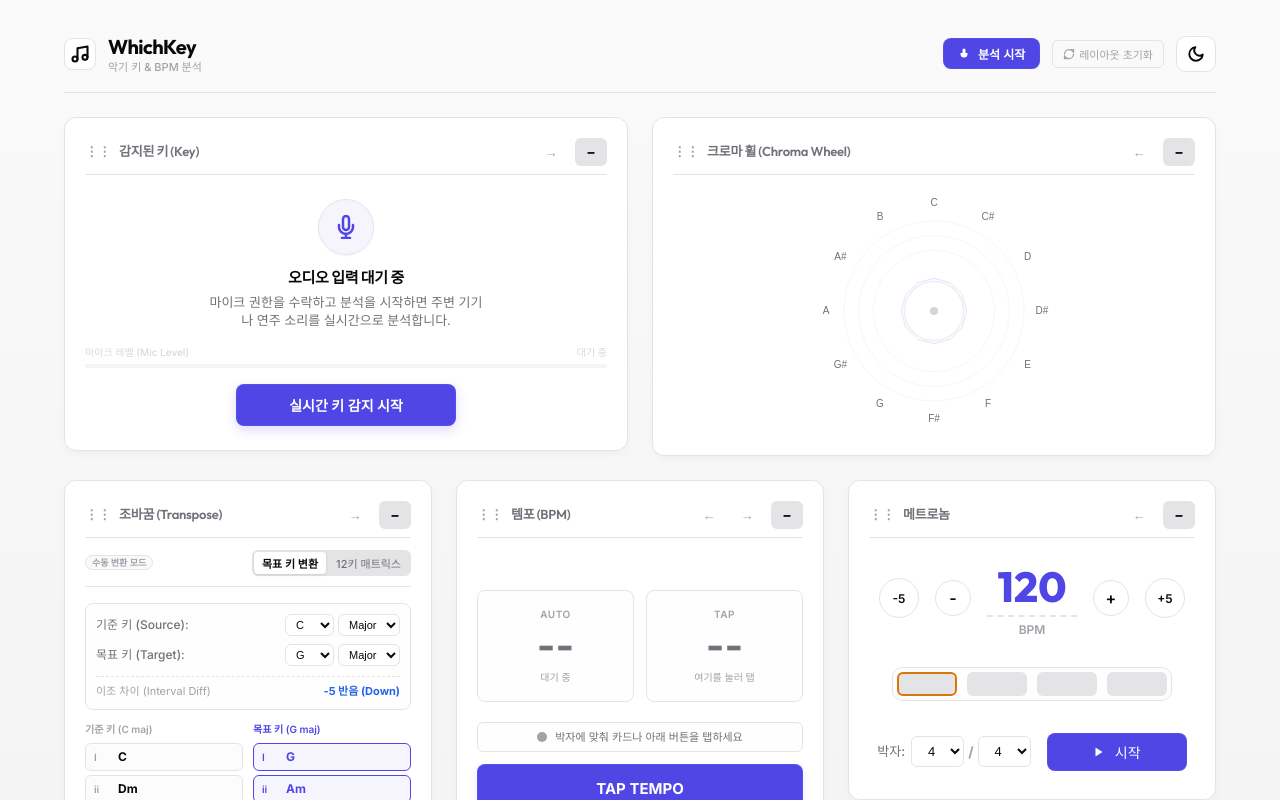
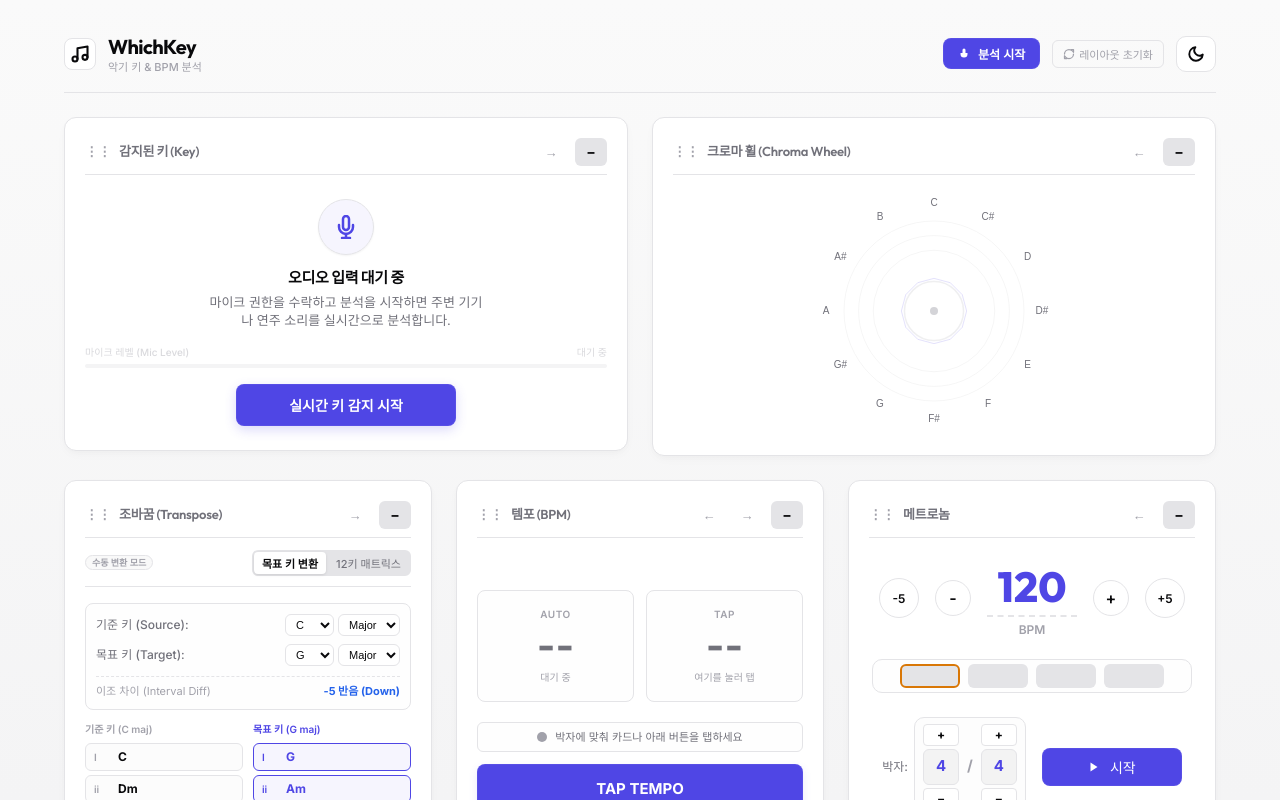
Before and after one commit to jae1/which-key, a React (Vite) app: page / in a window 1280 px wide. Shown: the top 800 px of the page. Built offline with nearby package versions, Linux system fonts and the light colour scheme.

Commit message:
feat: replace metronome scroll picker with hybrid vertical selector, and fix beat ticks wrapping

```diff
--- a/src/components/Metronome.tsx
+++ b/src/components/Metronome.tsx
@@ -9,8 +9,8 @@ interface MetronomeProps {
 export function Metronome({ currentBpm, getAudioContext }: MetronomeProps) {
   const [bpm, setBpm] = useState(currentBpm > 0 ? currentBpm : 120);
   const [isPlaying, setIsPlaying] = useState(false);
-  const [beatsPerMeasure, setBeatsPerMeasure] = useState(4); // Numerator (default 4)
-  const [beatValue, setBeatValue] = useState(4); // Denominator (default 4)
+  const [beatsPerMeasure, setBeatsPerMeasure] = useState(4); // Numerator
+  const [beatValue, setBeatValue] = useState(4); // Denominator
   const [currentBeat, setCurrentBeat] = useState(0);
 
   // Sync with currentBpm if it changes and is valid
@@ -169,10 +169,9 @@ export function Metronome({ currentBpm, getAudioContext }: MetronomeProps) {
               onChange={(e) => {
                 const val = parseInt(e.target.value);
                 if (!isNaN(val)) {
-                  // Allow typing, clamp loosely to 300 during typing
                   setBpm(Math.min(300, Math.max(0, val)));
                 } else {
-                  setBpm(0); // Allow clearing input temporary
+                  setBpm(0);
                 }
               }}
               onBlur={() => {
@@ -227,12 +226,12 @@ export function Metronome({ currentBpm, getAudioContext }: MetronomeProps) {
         {/* Large, High-Visibility Beat Ticks */}
         <div style={{
           display: 'flex',
-          gap: '10px',
-          margin: '12px 0',
-          flexWrap: 'wrap',
+          gap: beatsPerMeasure > 8 ? '4px' : '8px',
+          margin: '4px 0',
+          flexWrap: 'nowrap',
           justifyContent: 'center',
           width: '100%',
-          maxWidth: '280px',
+          maxWidth: '320px',
           padding: '4px',
           background: 'rgba(128,128,128,0.01)',
           border: '1px solid var(--border-color)',
@@ -245,8 +244,8 @@ export function Metronome({ currentBpm, getAudioContext }: MetronomeProps) {
               <div
                 key={i}
                 style={{
-                  flexGrow: 1,
-                  minWidth: '40px',
+                  flex: 1,
+                  minWidth: '4px',
                   maxWidth: '60px',
                   height: '24px',
                   borderRadius: '6px',
@@ -267,38 +266,147 @@ export function Metronome({ currentBpm, getAudioContext }: MetronomeProps) {
         {/* Controls row */}
         <div style={{ display: 'flex', gap: '16px', width: '100%', alignItems: 'center', justifyContent: 'center', marginTop: '4px' }}>
 
-          {/* Custom Time Signature Selector (Numerator / Denominator separately) */}
+          {/* Hybrid Time Signature Selector */}
           <div style={{ display: 'flex', alignItems: 'center', gap: '6px' }}>
-            <span style={{ fontSize: '13px', color: 'var(--text-secondary)', fontWeight: 500 }}>박자:</span>
-            <div style={{ display: 'flex', alignItems: 'center', gap: '4px' }}>
+            <span style={{ fontSize: '12px', color: 'var(--text-secondary)', fontWeight: 500 }}>박자:</span>
+            <div style={{ display: 'flex', alignItems: 'center', gap: '6px', background: 'rgba(128,128,128,0.02)', borderRadius: '10px', border: '1px solid var(--border-color)', padding: '6px 8px' }}>
+
+              {/* Numerator (Beats per measure) */}
+              <div style={{ display: 'flex', flexDirection: 'column', alignItems: 'center', gap: '3px' }}>
+                <button
+                  onClick={() => {
+                    setBeatsPerMeasure(prev => Math.min(16, prev + 1));
+                    beatIndexRef.current = 0;
+                    setCurrentBeat(0);
+                  }}
+                  className="btn-secondary"
+                  style={{ width: '36px', height: '22px', borderRadius: '4px', padding: 0, display: 'flex', alignItems: 'center', justifyContent: 'center', fontSize: '12px', fontWeight: 'bold' }}
+                  title="박자 수 증가"
+                >
+                  +
+                </button>
+                <div style={{
+                  position: 'relative',
+                  display: 'flex',
+                  alignItems: 'center',
+                  justifyContent: 'center',
+                  background: 'var(--bg-secondary, rgba(128,128,128,0.08))',
+                  border: '1px solid var(--border-color)',
+                  borderRadius: '6px',
+                  width: '36px',
+                  height: '36px',
+                  cursor: 'pointer',
+                  textAlign: 'center',
+                }}>
+                  <span style={{ fontSize: '15px', fontWeight: 'bold', color: 'var(--primary)' }}>{beatsPerMeasure}</span>
                   <select
                     value={beatsPerMeasure}
                     onChange={(e) => {
-                  setBeatsPerMeasure(Number(e.target.value));
+                      const val = parseInt(e.target.value, 10);
+                      setBeatsPerMeasure(val);
                       beatIndexRef.current = 0;
                       setCurrentBeat(0);
                     }}
-                className="select-input"
-                style={{ padding: '6px 8px', fontSize: '13px', minWidth: '48px', textAlign: 'center' }}
-                title="마디당 비트 수 (분자)"
+                    style={{
+                      position: 'absolute',
+                      top: 0,
+                      left: 0,
+                      width: '100%',
+                      height: '100%',
+                      opacity: 0,
+                      cursor: 'pointer',
+                      WebkitAppearance: 'none',
+                    }}
                   >
-                {Array.from({ length: 16 }, (_, i) => i + 1).map(num => (
-                  <option key={num} value={num}>{num}</option>
+                    {Array.from({ length: 16 }, (_, i) => i + 1).map((opt) => (
+                      <option key={opt} value={opt}>{opt}</option>
                     ))}
                   </select>
-              <span style={{ color: 'var(--text-muted)', fontSize: '14px', fontWeight: 'bold' }}>/</span>
+                </div>
+                <button
+                  onClick={() => {
+                    setBeatsPerMeasure(prev => Math.max(1, prev - 1));
+                    beatIndexRef.current = 0;
+                    setCurrentBeat(0);
+                  }}
+                  className="btn-secondary"
+                  style={{ width: '36px', height: '22px', borderRadius: '4px', padding: 0, display: 'flex', alignItems: 'center', justifyContent: 'center', fontSize: '12px', fontWeight: 'bold' }}
+                  title="박자 수 감소"
+                >
+                  −
+                </button>
+              </div>
+
+              <span style={{ color: 'var(--text-muted)', fontSize: '15px', fontWeight: 'bold', margin: '0 2px', userSelect: 'none' }}>/</span>
+
+              {/* Denominator (Beat value) */}
+              <div style={{ display: 'flex', flexDirection: 'column', alignItems: 'center', gap: '3px' }}>
+                <button
+                  onClick={() => {
+                    const denominatorOptions = [2, 4, 8, 16];
+                    const currentIndex = denominatorOptions.indexOf(beatValue);
+                    if (currentIndex < denominatorOptions.length - 1) {
+                      setBeatValue(denominatorOptions[currentIndex + 1]);
+                    }
+                  }}
+                  className="btn-secondary"
+                  style={{ width: '36px', height: '22px', borderRadius: '4px', padding: 0, display: 'flex', alignItems: 'center', justifyContent: 'center', fontSize: '12px', fontWeight: 'bold' }}
+                  title="음표 값 증가"
+                >
+                  +
+                </button>
+                <div style={{
+                  position: 'relative',
+                  display: 'flex',
+                  alignItems: 'center',
+                  justifyContent: 'center',
+                  background: 'var(--bg-secondary, rgba(128,128,128,0.08))',
+                  border: '1px solid var(--border-color)',
+                  borderRadius: '6px',
+                  width: '36px',
+                  height: '36px',
+                  cursor: 'pointer',
+                  textAlign: 'center',
+                }}>
+                  <span style={{ fontSize: '15px', fontWeight: 'bold', color: 'var(--primary)' }}>{beatValue}</span>
                   <select
                     value={beatValue}
-                onChange={(e) => setBeatValue(Number(e.target.value))}
-                className="select-input"
-                style={{ padding: '6px 8px', fontSize: '13px', minWidth: '48px', textAlign: 'center' }}
-                title="비트 단위 (분모)"
+                    onChange={(e) => {
+                      const val = parseInt(e.target.value, 10);
+                      setBeatValue(val);
+                    }}
+                    style={{
+                      position: 'absolute',
+                      top: 0,
+                      left: 0,
+                      width: '100%',
+                      height: '100%',
+                      opacity: 0,
+                      cursor: 'pointer',
+                      WebkitAppearance: 'none',
+                    }}
                   >
-                <option value="2">2</option>
-                <option value="4">4</option>
-                <option value="8">8</option>
-                <option value="16">16</option>
+                    {[2, 4, 8, 16].map((opt) => (
+                      <option key={opt} value={opt}>{opt}</option>
+                    ))}
                   </select>
+                </div>
+                <button
+                  onClick={() => {
+                    const denominatorOptions = [2, 4, 8, 16];
+                    const currentIndex = denominatorOptions.indexOf(beatValue);
+                    if (currentIndex > 0) {
+                      setBeatValue(denominatorOptions[currentIndex - 1]);
+                    }
+                  }}
+                  className="btn-secondary"
+                  style={{ width: '36px', height: '22px', borderRadius: '4px', padding: 0, display: 'flex', alignItems: 'center', justifyContent: 'center', fontSize: '12px', fontWeight: 'bold' }}
+                  title="음표 값 감소"
+                >
+                  −
+                </button>
+              </div>
+
             </div>
           </div>
 
--- a/src/index.css
+++ b/src/index.css
@@ -516,3 +516,12 @@ input[type="number"] {
   border-color: var(--primary) !important;
   box-shadow: 0 0 12px rgba(var(--primary-rgb), 0.1);
 }
+
+/* Hide scrollbars for iOS wheel picker */
+.hide-scrollbar::-webkit-scrollbar {
+  display: none;
+}
+.hide-scrollbar {
+  -ms-overflow-style: none;  /* IE and Edge */
+  scrollbar-width: none;  /* Firefox */
+}
```
Lines whose indentation alone changed are shown as unchanged.
